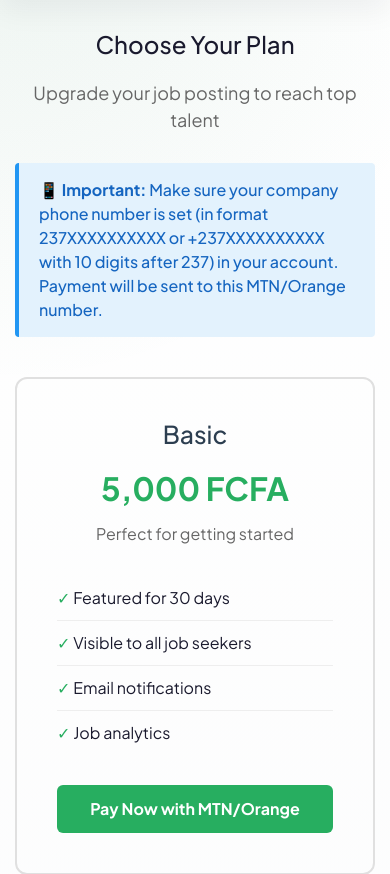
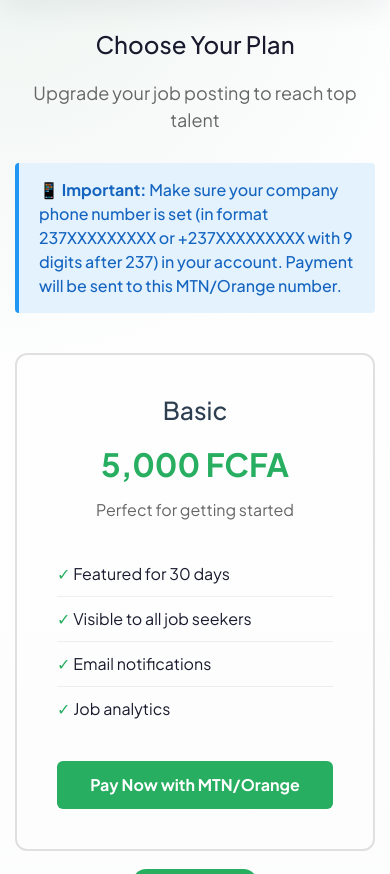
Before and after one commit to Chipser-Paul/cameroon-tech-jobs, a Django app: page /payments/pricing/ in a window 390 px wide. Shown: the part 85-959 px from the top of the page. Run offline with Django 5.2, Linux system fonts and the light colour scheme; parts of the project's set-up code (start-up, migrations or seed data) failed here and were passed over; some libraries are stand-ins or nearby versions.

Commit message:
Fix phone validation: 9 digits after 237 per CamPay API docs (not 10)

```diff
--- a/payments/views.py
+++ b/payments/views.py
@@ -50,18 +50,18 @@ def initiate_payment(request, job_id):
 
     logger.debug(f'Phone validation - Original: {phone}, Cleaned: {phone_clean}')
 
-    # Check if it's in valid format (10 digits after 237, not 9)
-    if re.match(r'^\+237\d{10}$', phone_clean):
-        # Format: +237XXXXXXXXXX - remove the + for CamPay
+    # Check if it's in valid format (9 digits after 237 per CamPay API docs)
+    if re.match(r'^\+237\d{9}$', phone_clean):
+        # Format: +237XXXXXXXXX - remove the + for CamPay
         phone_final = phone_clean[1:]  # Remove the + sign
         logger.debug(f'Phone matched +237 format, final: {phone_final}')
-    elif re.match(r'^237\d{10}$', phone_clean):
-        # Format: 237XXXXXXXXXX - already correct for CamPay
+    elif re.match(r'^237\d{9}$', phone_clean):
+        # Format: 237XXXXXXXXX - already correct for CamPay
         phone_final = phone_clean
         logger.debug(f'Phone matched 237 format, final: {phone_final}')
     else:
         logger.warning(f'Phone validation failed for: {phone_clean}')
-        messages.warning(request, '📱 Phone should be in format 237XXXXXXXXXX or +237XXXXXXXXXX (10 digits after 237). Please update your profile.')
+        messages.warning(request, '📱 Phone should be in format 237XXXXXXXXX or +237XXXXXXXXX (9 digits after 237). Please update your profile.')
         return redirect('company_edit_profile')
 
     # Determine amount based on tier
@@ -132,7 +132,7 @@ def initiate_payment(request, job_id):
 
             # Provide helpful error messages
             if error_code == 'ER101' or 'phone' in error_msg.lower():
-                messages.error(request, '📱 CamPay rejected the phone number. Phone must be exactly 13 digits: 237XXXXXXXXXX. Please verify your phone number is correct (e.g., 2376777777777).')
+                messages.error(request, '📱 CamPay rejected the phone number. Phone must be 237 + exactly 9 digits (e.g., 237677777777). Please verify your phone number is correct.')
             else:
                 messages.error(request, f'Payment error ({error_code}): {error_msg}')
             return redirect('post_job')
--- a/templates/companies/edit_profile.html
+++ b/templates/companies/edit_profile.html
@@ -19,8 +19,8 @@
             <label style="display: block; font-weight: bold; margin-bottom: 8px;">
                 📱 Phone Number <span style="color: red;">*</span>
             </label>
-            <input type="tel" name="phone" value="{{ company.phone }}" placeholder="237XXXXXXXXXX or +237XXXXXXXXXX" style="width: 100%; padding: 10px; border: 1px solid #ddd; border-radius: 4px; font-size: 14px;" required>
-            <p style="font-size: 12px; color: #666; margin-top: 5px;">Format: 237XXXXXXXXXX or +237XXXXXXXXXX (10 digits after 237 - for MTN/Orange payments)</p>
+            <input type="tel" name="phone" value="{{ company.phone }}" placeholder="237XXXXXXXXX or +237XXXXXXXXX" style="width: 100%; padding: 10px; border: 1px solid #ddd; border-radius: 4px; font-size: 14px;" required>
+            <p style="font-size: 12px; color: #666; margin-top: 5px;">Format: 237XXXXXXXXX or +237XXXXXXXXX (9 digits after 237 - for MTN/Orange payments)</p>
         </div>
 
         <div style="margin-bottom: 20px;">
@@ -60,7 +60,7 @@
     </form>
 
     <div style="background-color: #e8f5e9; border-left: 4px solid #27ae60; padding: 15px; margin-top: 30px; border-radius: 4px;">
-        <p style="margin: 0; color: #27ae60;"><strong>💡 Tip:</strong> Make sure your phone number is correct in format 237XXXXXXXXXX or +237XXXXXXXXXX (10 digits after 237). This is where your payment notifications will be sent.</p>
+        <p style="margin: 0; color: #27ae60;"><strong>💡 Tip:</strong> Make sure your phone number is correct in format 237XXXXXXXXX or +237XXXXXXXXX (9 digits after 237). This is where your payment notifications will be sent.</p>
     </div>
 </div>
 {% endblock %}
--- a/templates/payments/pricing.html
+++ b/templates/payments/pricing.html
@@ -12,7 +12,7 @@
     <!-- Important Note -->
     <div style="background-color: #e3f2fd; border-left: 4px solid #2196F3; padding: 15px 20px; margin-bottom: 40px; border-radius: 4px;">
         <p style="margin: 0; color: #1565c0; font-weight: 500;">
-            📱 <strong>Important:</strong> Make sure your company phone number is set (in format 237XXXXXXXXXX or +237XXXXXXXXXX with 10 digits after 237) in your account. Payment will be sent to this MTN/Orange number.
+            📱 <strong>Important:</strong> Make sure your company phone number is set (in format 237XXXXXXXXX or +237XXXXXXXXX with 9 digits after 237) in your account. Payment will be sent to this MTN/Orange number.
         </p>
     </div>
 
```
